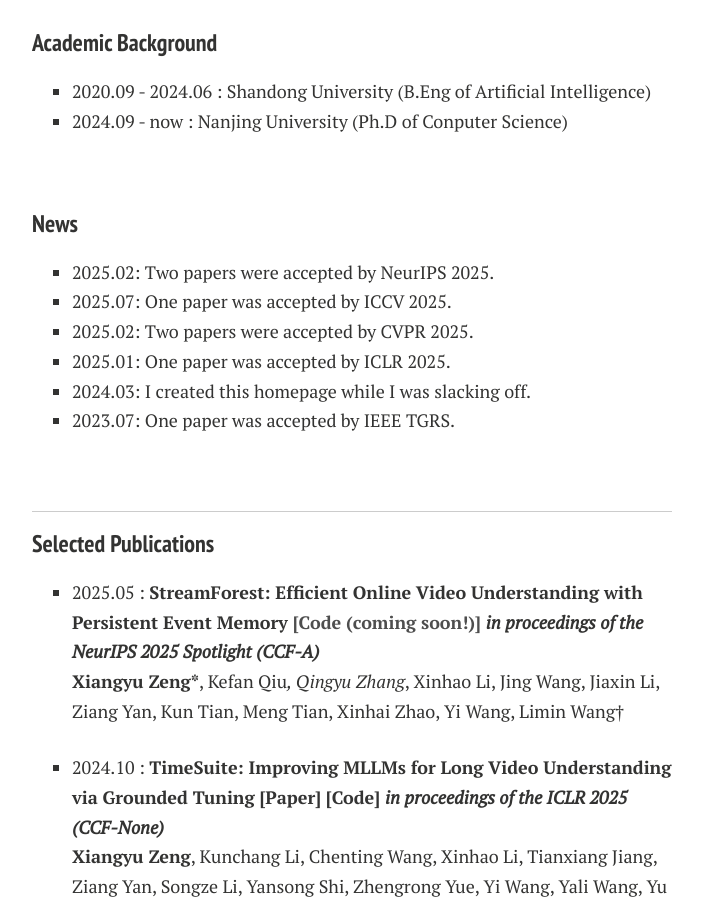
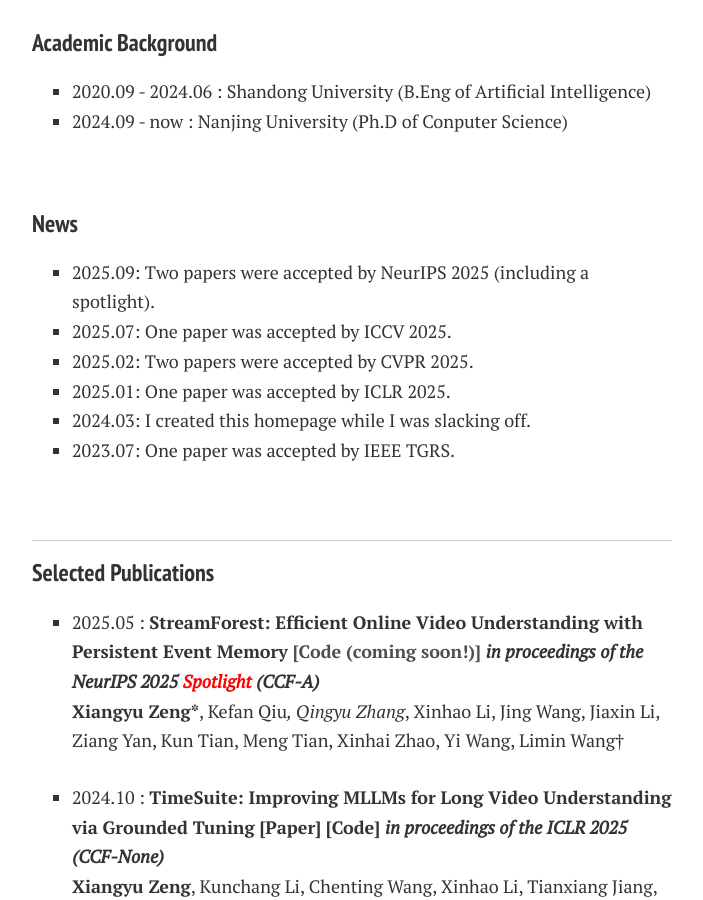
Before and after one commit to LanXingXuan/LanXingXuan.github.io, a Jekyll site: the page built from index.md, in a window 1280 px wide and 900 px high, scrolled down 608 px. Shown: the whole window, without its empty margins (288-991 px from the left). Built offline with Jekyll 4.4.1, drawn with Linux system fonts in a browser that asks for light colours; nearby versions of some CDN libraries; comment, search, counter and statistics services are not loaded; a style sheet for code colours, icons or effects is not loaded.

Commit message:
Update index.md

```diff
--- a/index.md
+++ b/index.md
@@ -30,7 +30,7 @@ My research interests lies in the computer vision and multimodal, including Vide
 
 ### News
 
-- 2025.02: Two papers were accepted by NeurIPS 2025.
+- 2025.09: Two papers were accepted by NeurIPS 2025 (including a spotlight).
 - 2025.07: One paper was accepted by ICCV 2025.
 - 2025.02: Two papers were accepted by CVPR 2025.
 - 2025.01: One paper was accepted by ICLR 2025.
@@ -43,7 +43,7 @@ My research interests lies in the computer vision and multimodal, including Vide
 
 ### Selected Publications
 
-- 2025.05 : **StreamForest: Efficient Online Video Understanding with Persistent Event Memory [[Code (coming soon!)]]() *in proceedings of the NeurIPS 2025 Spotlight (CCF-A)*** <br>
+- 2025.05 : **StreamForest: Efficient Online Video Understanding with Persistent Event Memory [[Code (coming soon!)]]() *in proceedings of the NeurIPS 2025 <span style="color:red">Spotlight</span> (CCF-A)*** <br>
 **Xiangyu Zeng\***, Kefan Qiu*, Qingyu Zhang*, Xinhao Li, Jing Wang, Jiaxin Li, Ziang Yan, Kun Tian, Meng Tian, Xinhai Zhao, Yi Wang, Limin Wang†
 
 - 2024.10 : **TimeSuite: Improving MLLMs for Long Video Understanding via Grounded Tuning [[Paper]](https://arxiv.org/abs/2410.19702) [[Code]](https://github.com/OpenGVLab/TimeSuite) *in proceedings of the ICLR 2025 (CCF-None)*** <br>
```
